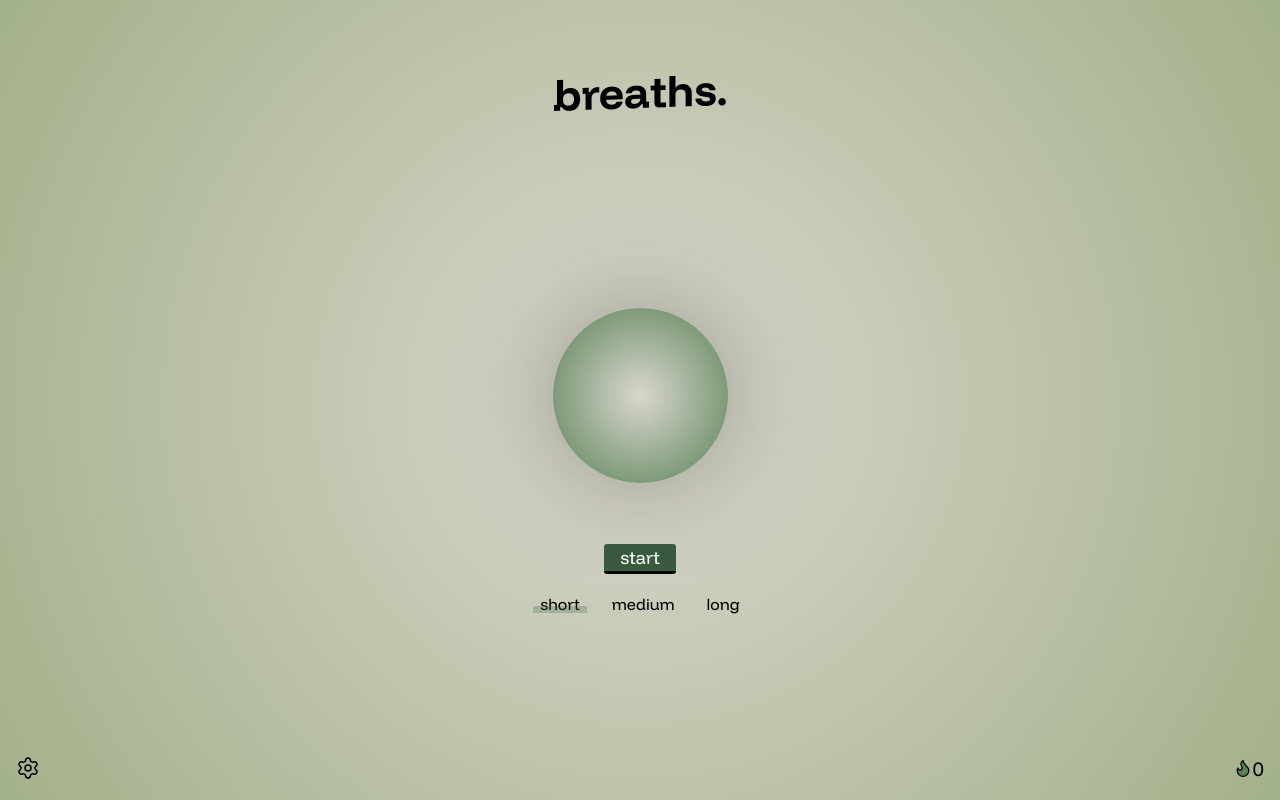
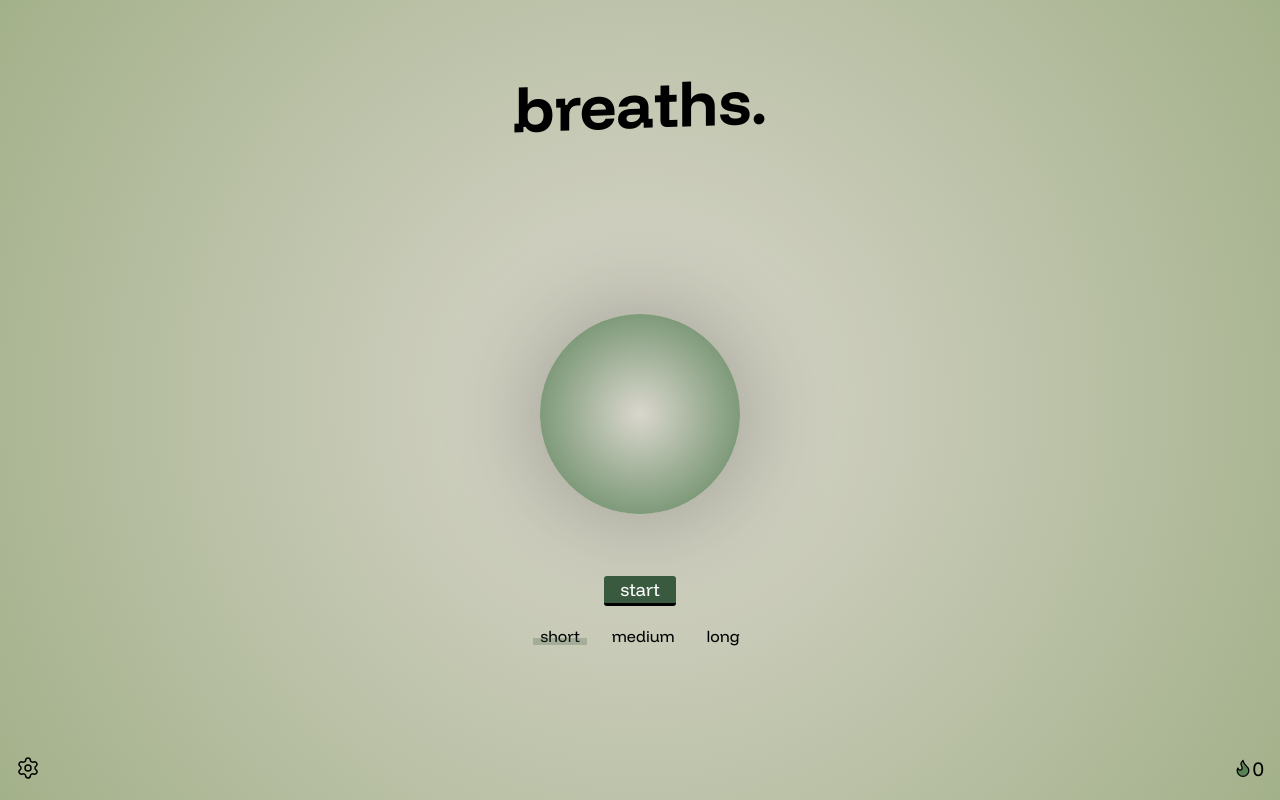
Before and after one commit to oerol/breaths, a React (Vite) app: page / in a window 1280 px wide. Built offline with nearby package versions, Linux system fonts and the light colour scheme.

Commit message:
feat: scale BreathingIndicator and Logo

```diff
--- a/src/components/BreathingIndicator.css
+++ b/src/components/BreathingIndicator.css
@@ -1,6 +1,6 @@
 :root {
-  --minimum-size: 175px;
-  --maximum-size: 250px;
+  --minimum-size: 200px;
+  --maximum-size: 275px;
 }
 
 #breathing-box__wrapper {
--- a/src/components/Logo.css
+++ b/src/components/Logo.css
@@ -1,5 +1,5 @@
 #logo {
   margin-top: 4rem;
-  font-size: 2.75rem;
+  font-size: 4rem;
   transform: skewY(-2deg);
 }
```
